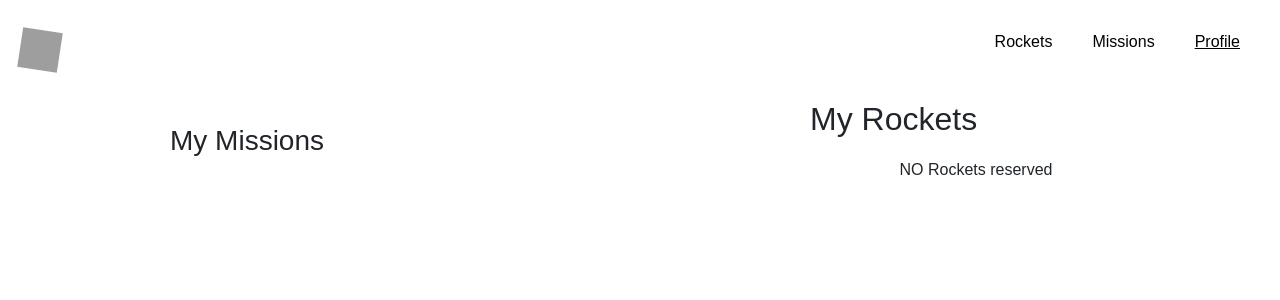
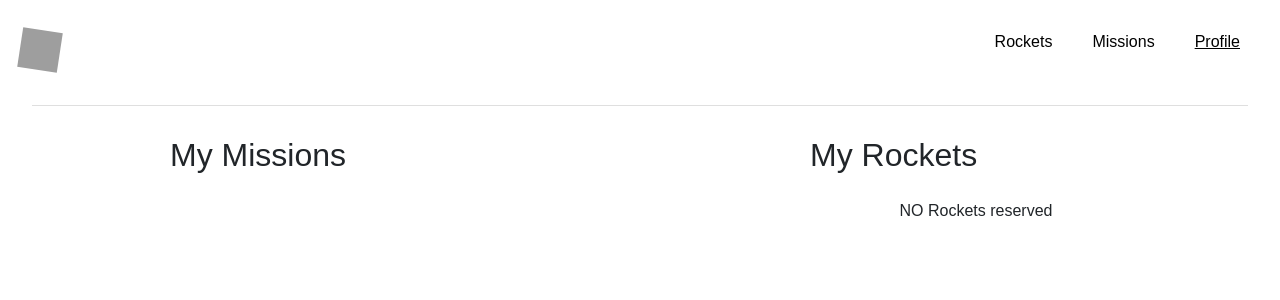
Before and after one commit to AkshithaReddy1899/react-group-project, a React (Create React App) app: page /profile in a window 1280 px wide. Shown: the top 300 px of the page. Built offline with nearby package versions, Linux system fonts and the light colour scheme; grey boxes are pictures that could not be loaded.

Commit message:
Styling changes

```diff
--- a/src/App.css
+++ b/src/App.css
@@ -70,8 +70,35 @@ nav {
   text-decoration: underline;
 }
 
+hr {
+  width: 95%;
+  margin: 5px auto;
+  border: none;
+  border-top: 1px solid grey;
+}
+
 .profile {
+  min-height: 150px;
   display: flex;
   justify-content: space-around;
-  align-items: center;
 }
+
+.rocket-profile {
+  text-align: left;
+  width: 300px;
+}
+
+.rocket-profile h2 {
+  margin: 25px auto;
+}
+
+.rocket-profile ul {
+  margin: 3px;
+  text-align: center;
+  margin: 20px auto;
+}
+
+.rocket-profile li {
+  border: 1px solid grey;
+  padding: 10px;
+}
--- a/src/components/ProfilePage.jsx
+++ b/src/components/ProfilePage.jsx
@@ -3,9 +3,12 @@ import MissionsProfile from './missions/MissionsProfile';
 import RocketsProfile from './rockets/RocketsProfile';
 
 const ProfilePage = () => (
-  <div className="profile">
-    <MissionsProfile />
-    <RocketsProfile />
+  <div>
+    <hr />
+    <section className="profile">
+      <MissionsProfile />
+      <RocketsProfile />
+    </section>
   </div>
 );
 
--- a/src/components/missions/MissionsProfile.jsx
+++ b/src/components/missions/MissionsProfile.jsx
@@ -6,7 +6,7 @@ const MissionsProfile = () => {
 
   return (
     <div className="rocket-profile">
-      <h3>My Missions</h3>
+      <h2>My Missions</h2>
       <ul>
         {allMissions.map((mission) => (
           <li key={mission.id}>
--- a/src/components/rockets/RocketsPage.jsx
+++ b/src/components/rockets/RocketsPage.jsx
@@ -21,8 +21,8 @@ const RocketsPage = () => {
   };
 
   return (
-    <section>
-      <hr className="rockets-hr" />
+    <section className="rockets">
+      <hr />
       <ul>
         {
           rockets.map((rocket) => (
--- a/src/components/rockets/rockets.css
+++ b/src/components/rockets/rockets.css
@@ -1,8 +1,5 @@
-.rockets-hr {
-  width: 95%;
-  margin: 5px auto;
-  border: none;
-  border-top: 1px solid grey;
+.rockets {
+  margin: 10px;
 }
 
 .rocket-item {
@@ -66,18 +63,3 @@ button {
   color: #000;
   box-shadow: 1px 1px 1px 1px rgb(153, 153, 153);
 }
-
-.rocket-profile {
-  text-align: left;
-  width: 300px;
-}
-
-.rocket-profile ul {
-  text-align: center;
-  margin: 20px auto;
-}
-
-.rocket-profile li {
-  border: 1px solid grey;
-  padding: 10px;
-}
--- a/src/index.css
+++ b/src/index.css
@@ -8,18 +8,3 @@
 .mission-margin {
   margin: -8px 1.8% 0;
 }
-
-.rocket-profile {
-  text-align: left;
-  width: 300px;
-}
-
-.rocket-profile ul {
-  text-align: center;
-  margin: 20px auto;
-}
-
-.rocket-profile li {
-  border: 1px solid grey;
-  padding: 10px;
-}
```
